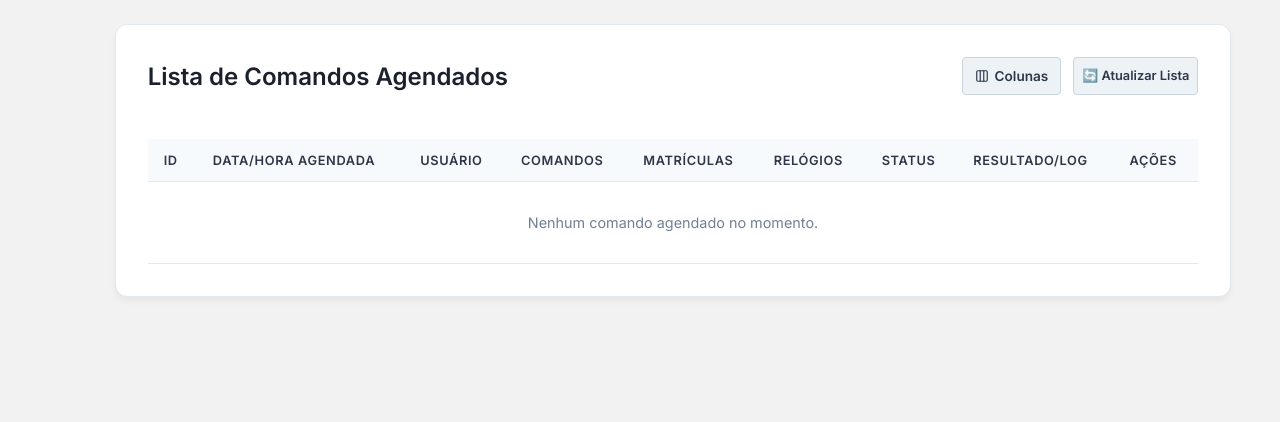
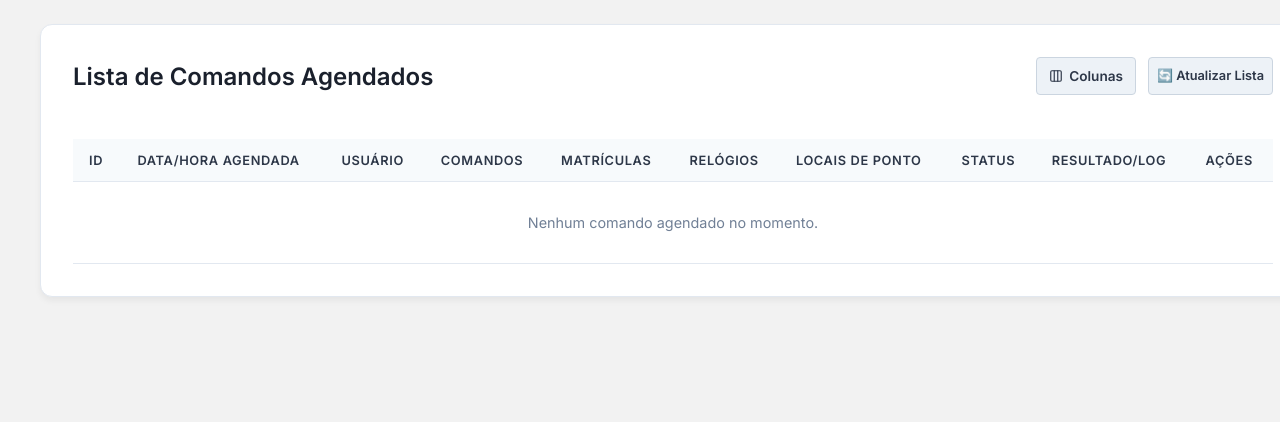
Before and after one commit to thiagouft/relatorioMarcacaoKairosAPI, a Flask app: page /comandos_agendados in a window 1280 px wide. Shown: the part 184-606 px from the top of the page. Run offline with Flask 3, Linux system fonts and the light colour scheme; the visitor is signed in with stand-in values (Sample User, id 1); data that the repository does not hold is empty.

Commit message:
Incluindo a coluna Locais de ponto nos agendamentos de comandos

```diff
--- a/app.py
+++ b/app.py
@@ -2075,8 +2075,16 @@ def api_agendamento_comandos_listar():
             try:
                 rels = json.loads(a.relogios)
                 qtd_rels = len(rels)
+
+                # Mapear locais de ponto correspondentes aos relógios
+                grupos_associados = []
+                for grupo_nome, grupo_ids in CLOCK_GROUPS.items():
+                    if any(rid in grupo_ids for rid in rels):
+                        grupos_associados.append(grupo_nome)
+                locais_str = ", ".join(sorted(grupos_associados)) if grupos_associados else "-"
             except Exception:
                 qtd_rels = 0
+                locais_str = "-"
 
             lista.append({
                 'id': a.id,
@@ -2085,6 +2093,7 @@ def api_agendamento_comandos_listar():
                 'comandos_str': cmds_str,
                 'qtd_matriculas': qtd_mats,
                 'qtd_relogios': qtd_rels,
+                'locais_ponto': locais_str,
                 'status': a.status,
                 'resultado': a.resultado,
                 'sucesso_file': a.sucesso_file,
--- a/templates/comandos_agendados.html
+++ b/templates/comandos_agendados.html
@@ -166,6 +166,9 @@
                                 <input type="checkbox" class="col-toggle-checkbox" value="relogios" checked> Relógios
                             </label>
                             <label style="display: flex; align-items: center; gap: 8px; font-size: 0.85rem; cursor: pointer; padding: 2px 0; font-family: 'Inter', sans-serif; color: #1e293b;">
+                                <input type="checkbox" class="col-toggle-checkbox" value="locais" checked> Locais de Ponto
+                            </label>
+                            <label style="display: flex; align-items: center; gap: 8px; font-size: 0.85rem; cursor: pointer; padding: 2px 0; font-family: 'Inter', sans-serif; color: #1e293b;">
                                 <input type="checkbox" class="col-toggle-checkbox" value="status" checked> Status
                             </label>
                             <label style="display: flex; align-items: center; gap: 8px; font-size: 0.85rem; cursor: pointer; padding: 2px 0; font-family: 'Inter', sans-serif; color: #1e293b;">
@@ -192,6 +195,7 @@
                             <th class="col-comandos">Comandos</th>
                             <th class="col-matriculas">Matrículas</th>
                             <th class="col-relogios">Relógios</th>
+                            <th class="col-locais">Locais de Ponto</th>
                             <th class="col-status">Status</th>
                             <th class="col-resultado">Resultado/Log</th>
                             <th class="col-acoes">Ações</th>
@@ -199,7 +203,7 @@
                     </thead>
                     <tbody id="tabelaAgendamentos">
                         <tr>
-                            <td colspan="9" style="text-align: center; color: #718096; padding: 2rem;">Carregando agendamentos...</td>
+                            <td colspan="10" style="text-align: center; color: #718096; padding: 2rem;">Carregando agendamentos...</td>
                         </tr>
                     </tbody>
                 </table>
@@ -217,7 +221,7 @@
 
     <script>
         const storageKeyAgendamentos = 'agendamentos_active_columns';
-        const defaultColumnsAgendamentos = ['id', 'data', 'usuario', 'comandos', 'matriculas', 'relogios', 'status', 'resultado', 'acoes'];
+        const defaultColumnsAgendamentos = ['id', 'data', 'usuario', 'comandos', 'matriculas', 'relogios', 'locais', 'status', 'resultado', 'acoes'];
 
         const loadAgendamentosActiveColumns = () => {
             const stored = JSON.parse(localStorage.getItem(storageKeyAgendamentos));
@@ -327,7 +331,7 @@
                 const data = await response.json();
 
                 if (!data.sucesso || !data.agendamentos || data.agendamentos.length === 0) {
-                    tbody.innerHTML = '<tr><td colspan="9" style="text-align: center; color: #718096; padding: 2rem;">Nenhum comando agendado no momento.</td></tr>';
+                    tbody.innerHTML = '<tr><td colspan="10" style="text-align: center; color: #718096; padding: 2rem;">Nenhum comando agendado no momento.</td></tr>';
                     updateAgendamentosColumnsVisibility();
                     return;
                 }
@@ -368,6 +372,7 @@
                         <td class="col-comandos">${item.comandos_str}</td>
                         <td class="col-matriculas">${item.qtd_matriculas} matrículas</td>
                         <td class="col-relogios">${item.qtd_relogios} relógios</td>
+                        <td class="col-locais">${item.locais_ponto || '-'}</td>
                         <td class="col-status"><span class="badge ${statusBadgeClass}">${item.status}</span></td>
                         <td class="col-resultado"><small style="color: #4a5568;">${item.resultado || '-'}</small></td>
                         <td class="col-acoes" style="white-space: nowrap; vertical-align: middle;">${acoesTd}</td>
@@ -380,7 +385,7 @@
 
             } catch (err) {
                 console.error('Erro ao listar agendamentos:', err);
-                tbody.innerHTML = '<tr><td colspan="9" style="text-align: center; color: #e53e3e; padding: 2rem;">Erro ao carregar lista de agendamentos.</td></tr>';
+                tbody.innerHTML = '<tr><td colspan="10" style="text-align: center; color: #e53e3e; padding: 2rem;">Erro ao carregar lista de agendamentos.</td></tr>';
                 updateAgendamentosColumnsVisibility();
             }
         }
```
